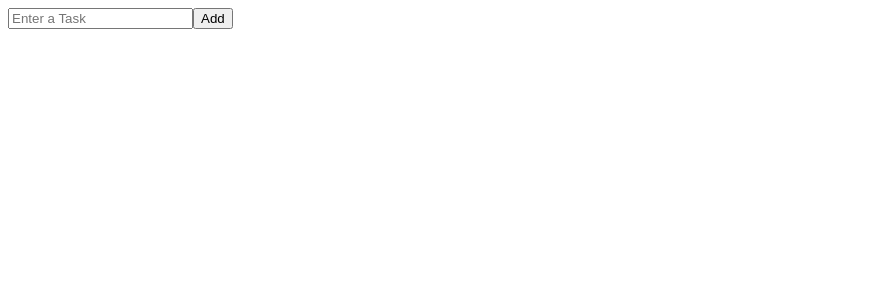
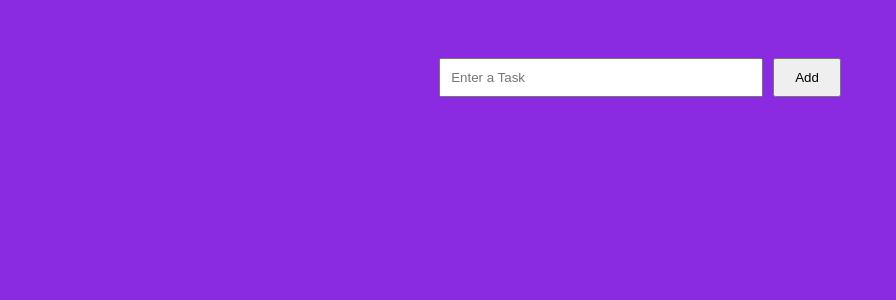
Before and after one commit to Sathish-0987/react-todo-app, a React (Vite) app: page / in a window 1280 px wide. Shown: the top 300 px of the page, without its empty margins (0-896 px from the left). Built offline with nearby package versions, Linux system fonts and the light colour scheme.

Commit message:
Add some CSS

```diff
--- a/src/App.css
+++ b/src/App.css
@@ -1,184 +1,3 @@
-/* .counter {
-  font-size: 16px;
-  padding: 5px 10px;
-  border-radius: 5px;
-  color: var(--accent);
-  background: var(--accent-bg);
-  border: 2px solid transparent;
-  transition: border-color 0.3s;
-  margin-bottom: 24px;
-
-  &:hover {
-    border-color: var(--accent-border);
-  }
-  &:focus-visible {
-    outline: 2px solid var(--accent);
-    outline-offset: 2px;
-  }
+body{
+  background-color: blueviolet;
 }
-
-.hero {
-  position: relative;
-
-  .base,
-  .framework,
-  .vite {
-    inset-inline: 0;
-    margin: 0 auto;
-  }
-
-  .base {
-    width: 170px;
-    position: relative;
-    z-index: 0;
-  }
-
-  .framework,
-  .vite {
-    position: absolute;
-  }
-
-  .framework {
-    z-index: 1;
-    top: 34px;
-    height: 28px;
-    transform: perspective(2000px) rotateZ(300deg) rotateX(44deg) rotateY(39deg)
-      scale(1.4);
-  }
-
-  .vite {
-    z-index: 0;
-    top: 107px;
-    height: 26px;
-    width: auto;
-    transform: perspective(2000px) rotateZ(300deg) rotateX(40deg) rotateY(39deg)
-      scale(0.8);
-  }
-}
-
-#center {
-  display: flex;
-  flex-direction: column;
-  gap: 25px;
-  place-content: center;
-  place-items: center;
-  flex-grow: 1;
-
-  @media (max-width: 1024px) {
-    padding: 32px 20px 24px;
-    gap: 18px;
-  }
-}
-
-#next-steps {
-  display: flex;
-  border-top: 1px solid var(--border);
-  text-align: left;
-
-  & > div {
-    flex: 1 1 0;
-    padding: 32px;
-    @media (max-width: 1024px) {
-      padding: 24px 20px;
-    }
-  }
-
-  .icon {
-    margin-bottom: 16px;
-    width: 22px;
-    height: 22px;
-  }
-
-  @media (max-width: 1024px) {
-    flex-direction: column;
-    text-align: center;
-  }
-}
-
-#docs {
-  border-right: 1px solid var(--border);
-
-  @media (max-width: 1024px) {
-    border-right: none;
-    border-bottom: 1px solid var(--border);
-  }
-}
-
-#next-steps ul {
-  list-style: none;
-  padding: 0;
-  display: flex;
-  gap: 8px;
-  margin: 32px 0 0;
-
-  .logo {
-    height: 18px;
-  }
-
-  a {
-    color: var(--text-h);
-    font-size: 16px;
-    border-radius: 6px;
-    background: var(--social-bg);
-    display: flex;
-    padding: 6px 12px;
-    align-items: center;
-    gap: 8px;
-    text-decoration: none;
-    transition: box-shadow 0.3s;
-
-    &:hover {
-      box-shadow: var(--shadow);
-    }
-    .button-icon {
-      height: 18px;
-      width: 18px;
-    }
-  }
-
-  @media (max-width: 1024px) {
-    margin-top: 20px;
-    flex-wrap: wrap;
-    justify-content: center;
-
-    li {
-      flex: 1 1 calc(50% - 8px);
-    }
-
-    a {
-      width: 100%;
-      justify-content: center;
-      box-sizing: border-box;
-    }
-  }
-}
-
-#spacer {
-  height: 88px;
-  border-top: 1px solid var(--border);
-  @media (max-width: 1024px) {
-    height: 48px;
-  }
-}
-
-.ticks {
-  position: relative;
-  width: 100%;
-
-  &::before,
-  &::after {
-    content: '';
-    position: absolute;
-    top: -4.5px;
-    border: 5px solid transparent;
-  }
-
-  &::before {
-    left: 0;
-    border-left-color: var(--border);
-  }
-  &::after {
-    right: 0;
-    border-right-color: var(--border);
-  }
-} */
--- /dev/null
+++ b/src/components/Todoform.css
@@ -0,0 +1,19 @@
+.todo-form{
+    display: flex;
+    justify-content: center;
+    align-items: center;
+    padding-top: 50px;
+    gap: 10px;
+}
+
+.todo-form input{
+    padding: 10px;
+    width: 300px;
+}
+.todo-form button{
+    padding: 10px 20px;
+    cursor: pointer;
+}
+.todo-form button:hover{
+   background-color: yellow;
+}
--- a/src/components/Todoform.jsx
+++ b/src/components/Todoform.jsx
@@ -1,8 +1,9 @@
 import React from 'react'
+import "./Todoform.css"
 
 export default function Todoform() {
   return (
-    <form>
+    <form className='todo-form'>
         <input type='text' placeholder='Enter a Task'/>
         <button>Add</button>
     </form>
```
